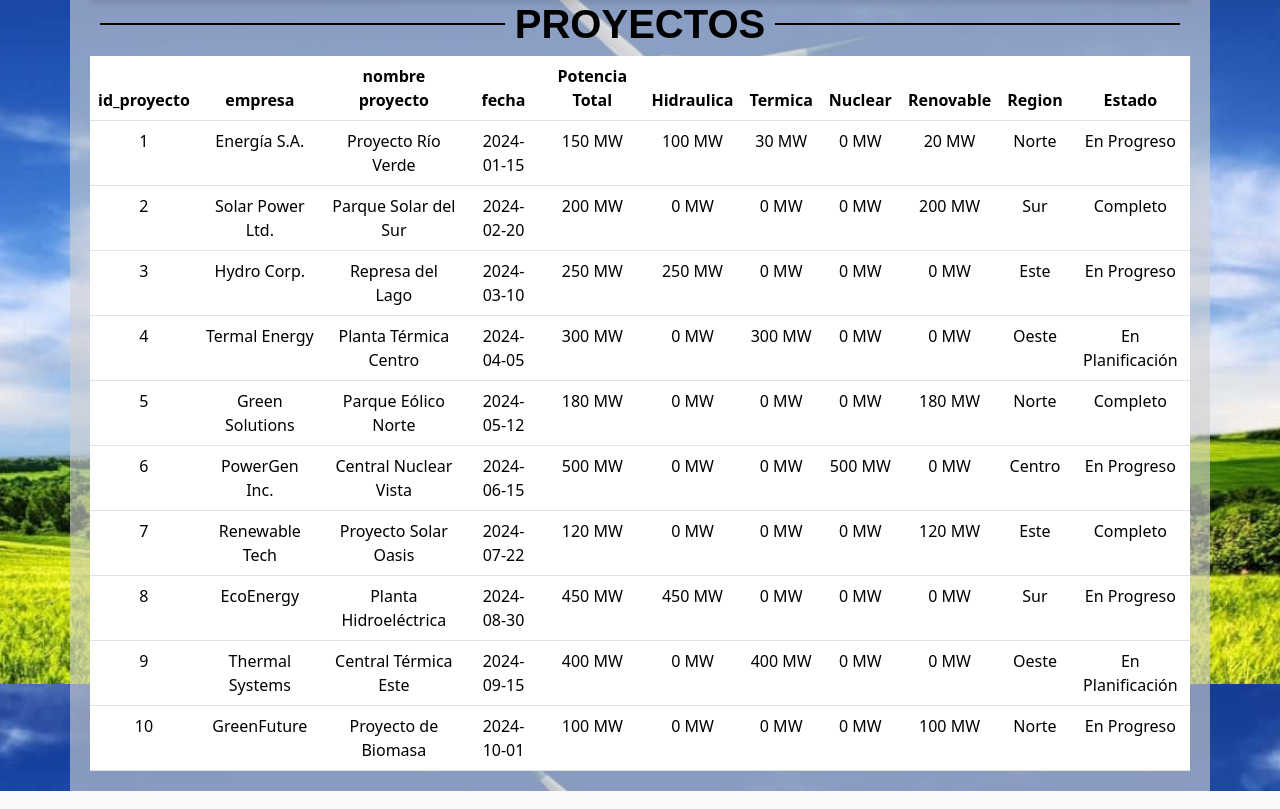
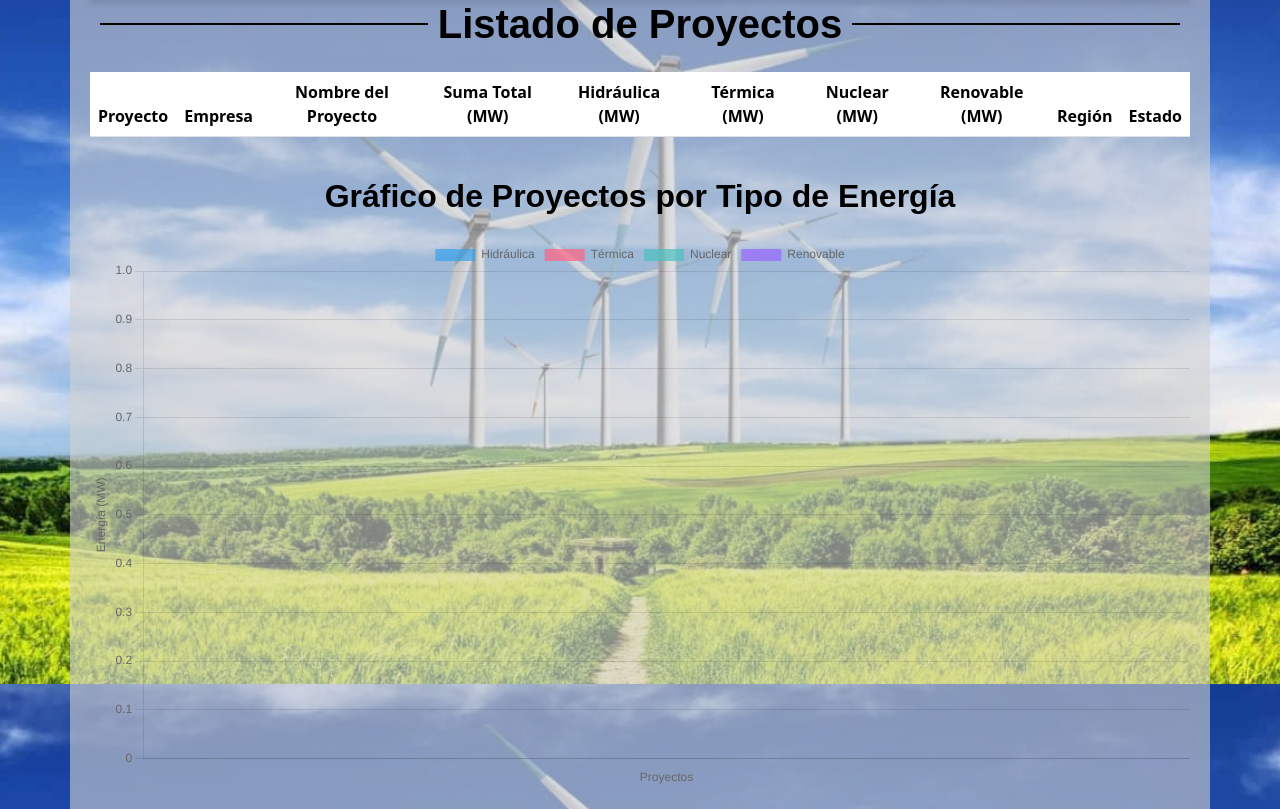
Before and after one commit to Max-Power1/tp_energia, a PHP site: page /pages/proyectos.php in a window 1280 px wide. Shown: the part 116-925 px from the top of the page. Run offline with PHP 8.4, Linux system fonts and the light colour scheme; tables that the repository leaves empty or names only in its code hold one stand-in row (values such as "Sample post"); lists and menus that the app fills with data are empty.

Commit message:
agregando tabla proyectos

```diff
--- a/pages/proyectos.php
+++ b/pages/proyectos.php
@@ -1,4 +1,41 @@
-<?php session_start(); ?>
+<?php
+    session_start();
+    include './conexion.php';
+
+    if ($conn->connect_error) {
+        die("Error de conexión: " . $conn->connect_error);
+    }
+
+    // Consulta para obtener los proyectos con los nombres de las relaciones
+    $query = "
+        SELECT
+            p.id_proyecto,
+            e.nombre AS empresa,
+            p.nombre AS proyecto,
+            p.fecha,
+            p.suma_total,
+            p.hidraulica,
+            p.termica,
+            p.nuclear,
+            p.renovable,
+            r.nombre AS region,
+            es.nombre AS estado
+        FROM proyectos p
+        JOIN empresas e ON p.id_empresa = e.id_empresa
+        JOIN regiones r ON p.region = r.id_regiones
+        JOIN estados es ON p.estado = es.id_estados
+    ";
+    $result = $conn->query($query);
+
+    // Almacenar los datos en un array para la tabla y el gráfico
+    $proyectos = [];
+    while ($row = $result->fetch_assoc()) {
+        $proyectos[] = $row;
+    }
+
+    // Cerrar conexión
+    $conn->close();
+?>
 <!DOCTYPE html>
 <html lang="es">
 <head>
@@ -8,15 +45,96 @@
     <link rel="stylesheet" href="../css/bootstrap.min.css">
     <link rel="stylesheet" href="../css/style.css">
     <link rel="stylesheet" href="https://cdnjs.cloudflare.com/ajax/libs/font-awesome/6.7.1/css/all.min.css" integrity="sha512-5Hs3dF2AEPkpNAR7UiOHba+lRSJNeM2ECkwxUIxC1Q/FLycGTbNapWXB4tP889k5T5Ju8fs4b1P5z/iB4nMfSQ==" crossorigin="anonymous" referrerpolicy="no-referrer" />
+    <script src="https://cdn.jsdelivr.net/npm/chart.js"></script>
 </head>
 <body>
     <div class="container Fondo-principal">
         <?php include '../drivers/menuPages.php'; ?>
-        <h1 class="text-center Titulo">PROYECTOS</h1>
+        <h1 class="mb-4">Listado de Proyectos</h1>
 
-        <?php include("../drivers/tabla_proyectos.php") ?>
+        <!-- Tabla -->
+        <div class="table-responsive">
+            <table class="table table-striped table-hover">
+                <thead>
+                    <tr>
+                        <th>Proyecto</th>
+                        <th>Empresa</th>
+                        <th>Nombre del Proyecto</th>
+                        <!-- <th>Fecha</th> -->
+                        <th>Suma Total (MW)</th>
+                        <th>Hidráulica (MW)</th>
+                        <th>Térmica (MW)</th>
+                        <th>Nuclear (MW)</th>
+                        <th>Renovable (MW)</th>
+                        <th>Región</th>
+                        <th>Estado</th>
+                    </tr>
+                </thead>
+                <tbody>
+                    <?php foreach ($proyectos as $proyecto): ?>
+                        <tr>
+                            <td><?= $proyecto['id_proyecto'] ?></td>
+                            <td><?= $proyecto['empresa'] ?></td>
+                            <td><?= $proyecto['proyecto'] ?></td>
+                            <!-- <td> $proyecto['fecha'] </td> -->
+                            <td><?= $proyecto['suma_total'] ?></td>
+                            <td><?= $proyecto['hidraulica'] ?></td>
+                            <td><?= $proyecto['termica'] ?></td>
+                            <td><?= $proyecto['nuclear'] ?></td>
+                            <td><?= $proyecto['renovable'] ?></td>
+                            <td><?= $proyecto['region'] ?></td>
+                            <td><?= $proyecto['estado'] ?></td>
+                        </tr>
+                    <?php endforeach; ?>
+                </tbody>
+            </table>
+        </div>
+
+        <!-- Botón agregar proyecto (visible solo para empresas) -->
+        <?php if (isset($_SESSION['tipo']) && $_SESSION['tipo'] === 'empresa'): ?>
+            <a href="agregar_proyecto.php" class="btn btn-primary my-3">Agregar Proyecto</a>
+        <?php endif; ?>
+
+        <!-- Gráfico -->
+        <h2 class="my-4">Gráfico de Proyectos por Tipo de Energía</h2>
+        <canvas id="chartProyectos" width="400" height="200"></canvas>
+        </div>
 
     </div>
     <script src="../js/bootstrap.bundle.min.js"></script>
+    <script>
+        // Preparar los datos para el gráfico
+        const proyectos = <?= json_encode($proyectos) ?>;
+        const nombres = proyectos.map(p => p.proyecto);
+        const hidraulica = proyectos.map(p => parseFloat(p.hidraulica));
+        const termica = proyectos.map(p => parseFloat(p.termica));
+        const nuclear = proyectos.map(p => parseFloat(p.nuclear));
+        const renovable = proyectos.map(p => parseFloat(p.renovable));
+
+        // Crear el gráfico
+        const ctx = document.getElementById('chartProyectos').getContext('2d');
+        new Chart(ctx, {
+            type: 'bar',
+            data: {
+                labels: nombres,
+                datasets: [
+                    { label: 'Hidráulica', data: hidraulica, backgroundColor: 'rgba(54, 162, 235, 0.7)' },
+                    { label: 'Térmica', data: termica, backgroundColor: 'rgba(255, 99, 132, 0.7)' },
+                    { label: 'Nuclear', data: nuclear, backgroundColor: 'rgba(75, 192, 192, 0.7)' },
+                    { label: 'Renovable', data: renovable, backgroundColor: 'rgba(153, 102, 255, 0.7)' }
+                ]
+            },
+            options: {
+                responsive: true,
+                plugins: {
+                    legend: { position: 'top' }
+                },
+                scales: {
+                    x: { title: { display: true, text: 'Proyectos' } },
+                    y: { title: { display: true, text: 'Energía (MW)' }, beginAtZero: true }
+                }
+            }
+        });
+    </script>
 </body>
 </html>
```
